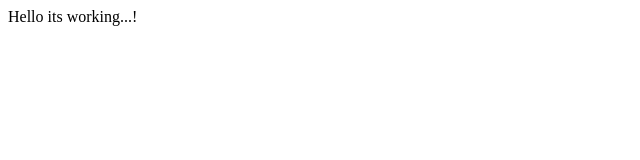
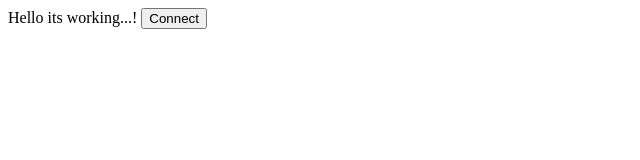
Before and after one commit to Legend-10/WhatsappAgentDemo, a plain HTML site: page index.html in a window 1280 px wide. Shown: the whole page, without its empty margins (0-640 px from the left). Drawn offline with Linux system fonts and the light colour scheme.

Commit message:
Update index.html

```diff
--- a/index.html
+++ b/index.html
@@ -1 +1,2 @@
 <html>Hello its working...!</html>
+<a href="https://business.facebook.com/messaging/whatsapp/onboard/?app_id=1402222971361782&config_id=24908923008782567&extras=%7B%22featureType%22%3A%22whatsapp_business_app_onboarding%22%2C%22sessionInfoVersion%22%3A%223%22%2C%22version%22%3A%22v3%22%7D"><button>Connect</button></a>
```
